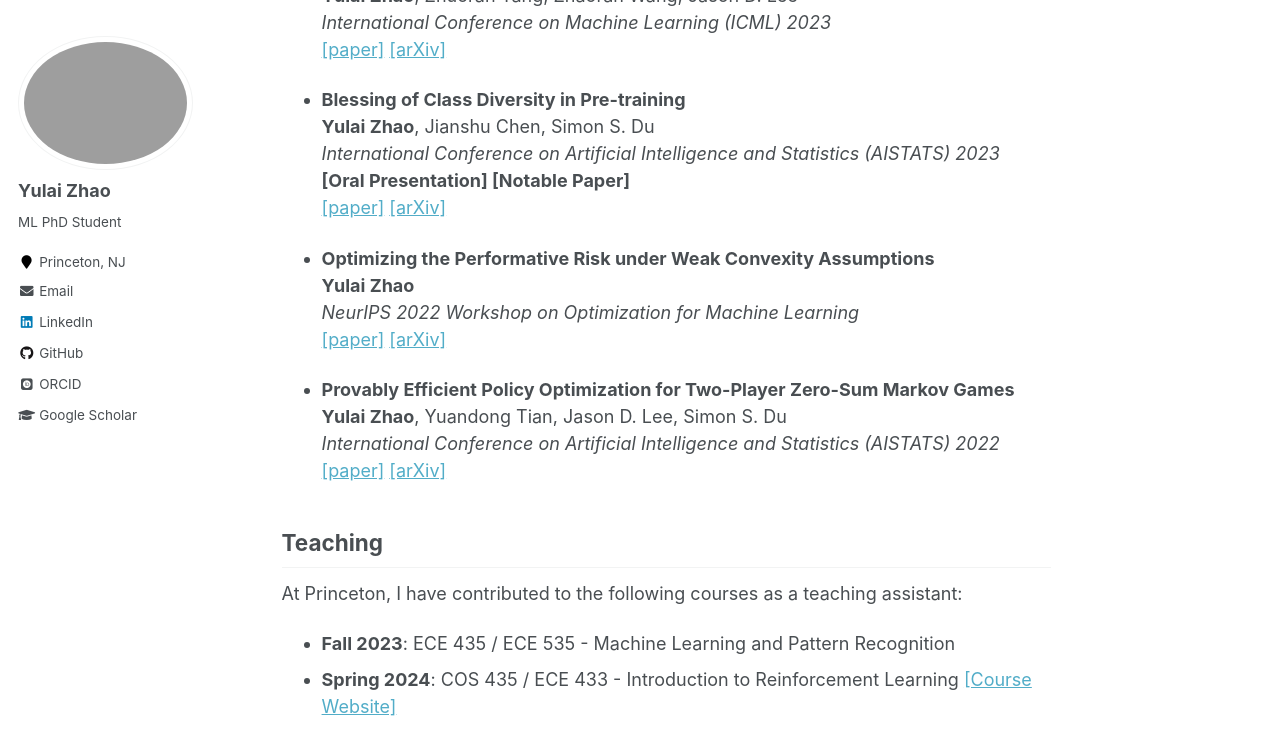
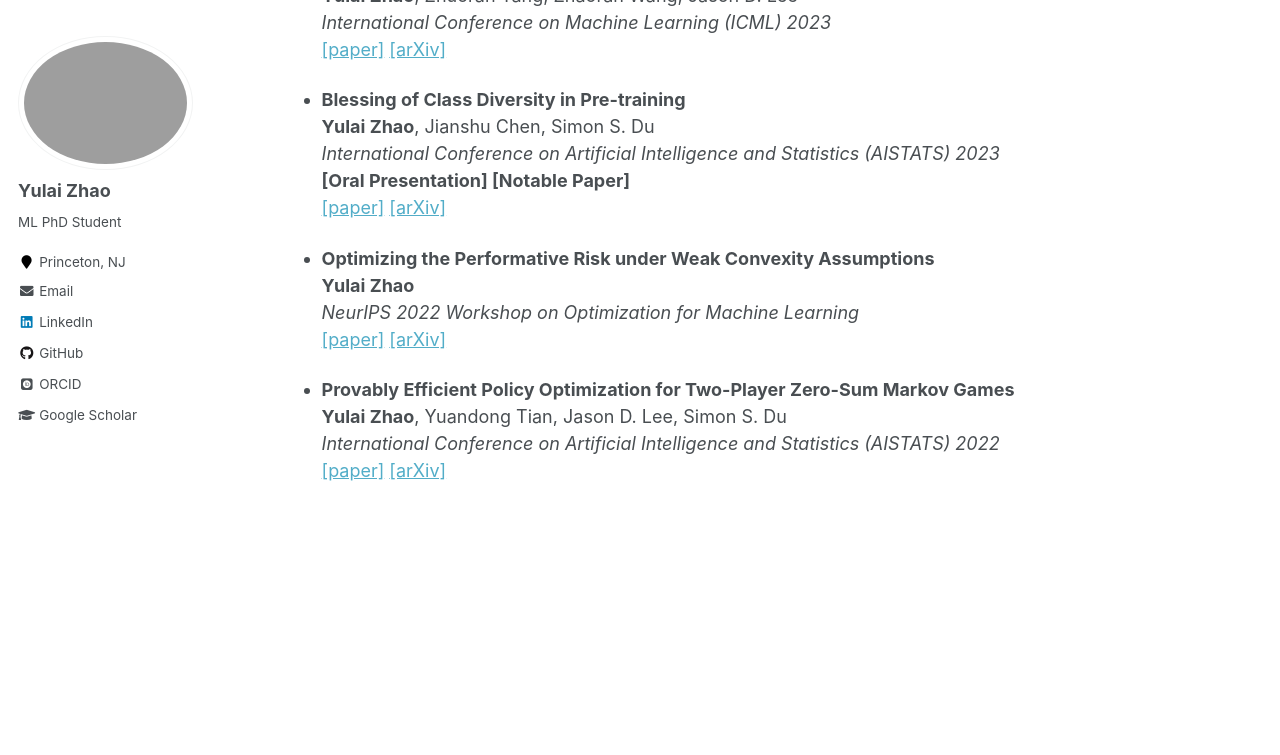
Before and after one commit to zhaoyl18/zhaoyl18.github.io, a Jekyll site: the page built from _pages/about.md, in a window 1280 px wide and 900 px high, scrolled down 1168 px. Shown: the top 755 px of the window. Built offline with Jekyll 4.4.1, drawn with Linux system fonts in a browser that asks for light colours; some web fonts are replaced; after the commit the page ends 1837 px from its top, so only the background shows below that.

Commit message:
update teaching

```diff
--- a/_data/navigation.yml
+++ b/_data/navigation.yml
@@ -6,8 +6,8 @@ main:
   - title: "Talks"
     url: https://yulaizhao.com/talks/
 
-  # - title: "Teaching"
-  #   url: https://yulaizhao.com/teaching/
+  - title: "Teaching"
+    url: https://yulaizhao.com/teaching/
 
 #   - title: "Portfolio"
 #     url: /portfolio/
--- a/_pages/about.md
+++ b/_pages/about.md
@@ -56,11 +56,3 @@ My research primarily explores the theories and practical applications of modern
   **Yulai Zhao**, Yuandong Tian, Jason D. Lee, Simon S. Du
   *International Conference on Artificial Intelligence and Statistics (AISTATS) 2022*
   [[paper]](https://proceedings.mlr.press/v151/zhao22b.html) [[arXiv]](https://arxiv.org/abs/2102.08903)
-
-## Teaching
-
-At Princeton, I have contributed to the following courses as a teaching assistant:
-
-- **Fall 2023**: ECE 435 / ECE 535 - Machine Learning and Pattern Recognition
-- **Spring 2024**: COS 435 / ECE 433 - Introduction to Reinforcement Learning [[Course Website]](https://ben-eysenbach.github.io/intro-rl/)
-<!-- * SML 505: Modern Statistics (2024 Spring) -->
```
Also changed, not shown: _pages/teaching.md (+6 -0 lines).
